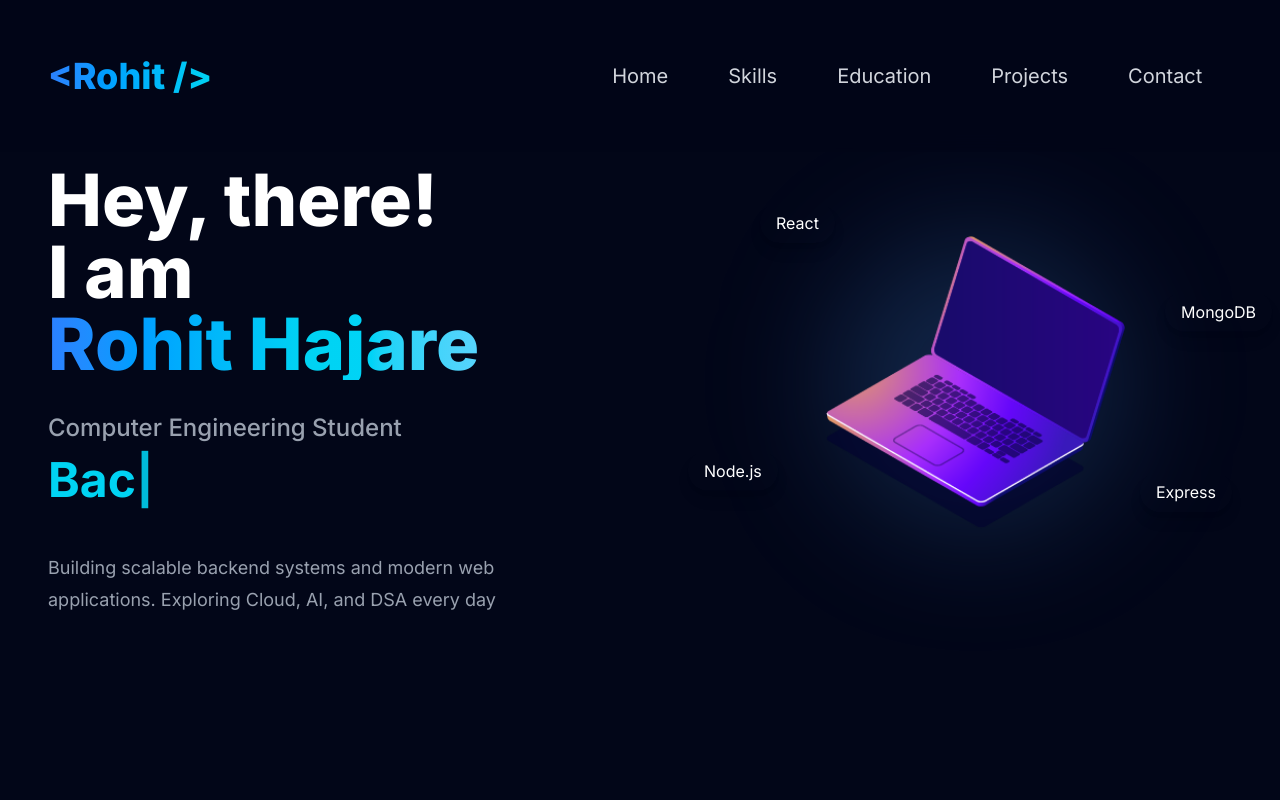
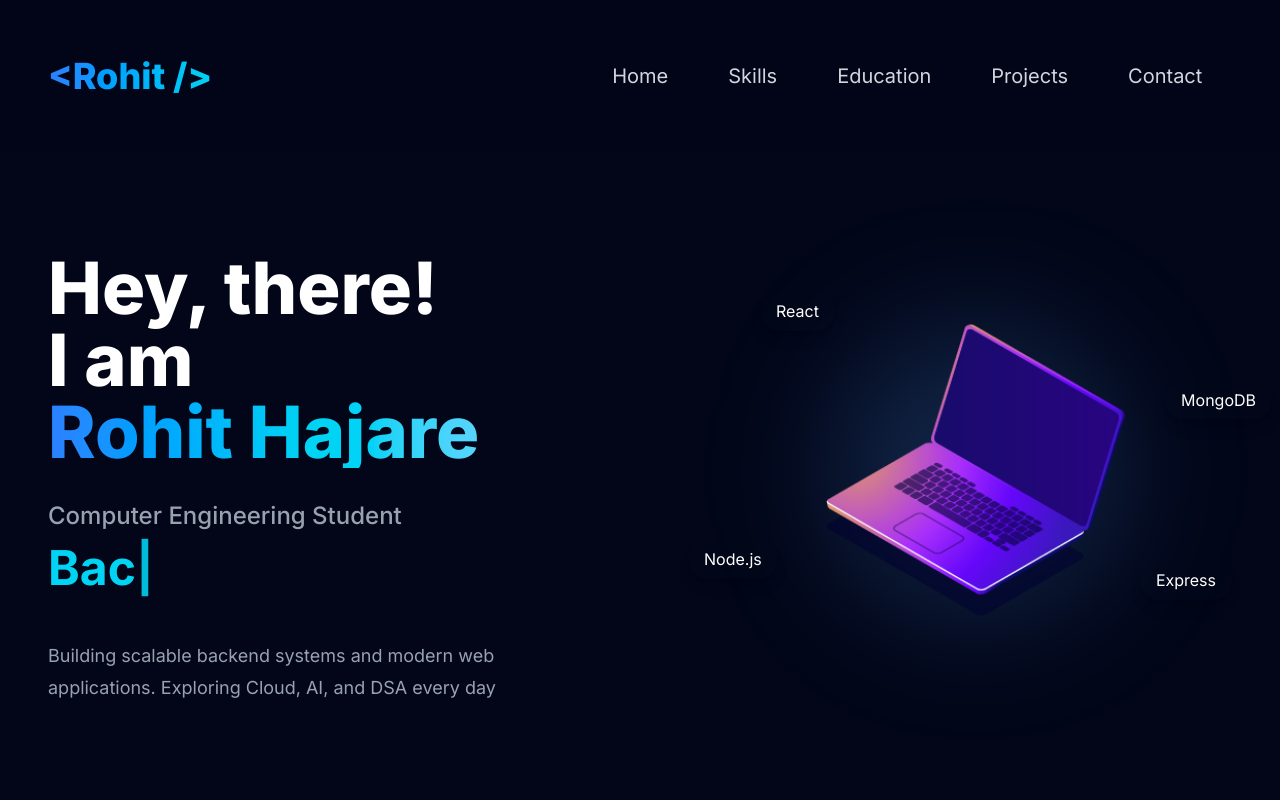
Before and after one commit to Rohit-git-glitch/rohits-portfolio, a React (Vite) app: page / in a window 1280 px wide. Shown: the top 800 px of the page. Built offline with nearby package versions, Linux system fonts and the light colour scheme.

Commit message:
Project Done

```diff
--- a/src/sections/Hero.jsx
+++ b/src/sections/Hero.jsx
@@ -72,7 +72,8 @@ function Hero() {
   return (
     <section
       id="home"
-      className="min-h-screen flex items-start"
+      //className="min-h-screen flex items-start"
+      className="min-h-[80vh] flex items-center"
     >
 
       <div className="max-w-7xl mx-auto px-6 lg:px-12 grid lg:grid-cols-2 gap-40 items-center">
--- a/src/sections/Projects.jsx
+++ b/src/sections/Projects.jsx
@@ -17,6 +17,7 @@ import {
   SiMysql,
   SiGithub,
 } from "react-icons/si";
+
 
 const techIcons = {
   React: <SiReact className="text-sky-400 text-2xl" />,
@@ -117,7 +118,15 @@ function Projects() {
                     <span>GitHub</span>
                   </a>
 
+                  <button
+                    disabled
+                    className="inline-flex items-center gap-2 px-4 py-2 border border-gray-600 rounded-lg opacity-50 cursor-not-allowed"
+                  >
+                    <FaExternalLinkAlt className="text-sm" />
+                    <span>Live Demo (Coming Soon)</span>
+                  </button>
 
+                  {/* //! after deployed change into following
                   <a
                     href={project.live}
                     target="_blank"
@@ -126,7 +135,7 @@ function Projects() {
                   >
                     <FaExternalLinkAlt className="text-sm" />
                     <span>Live Demo</span>
-                  </a>
+                  </a> */}
 
                 </div>
 
```
